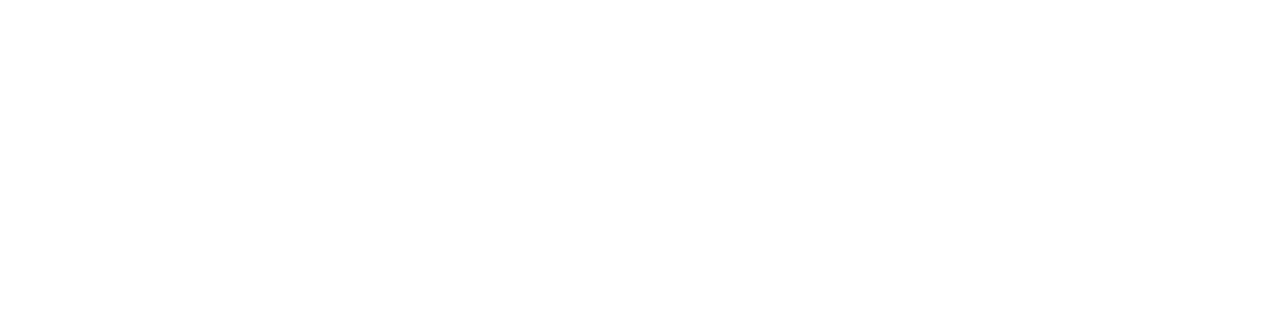
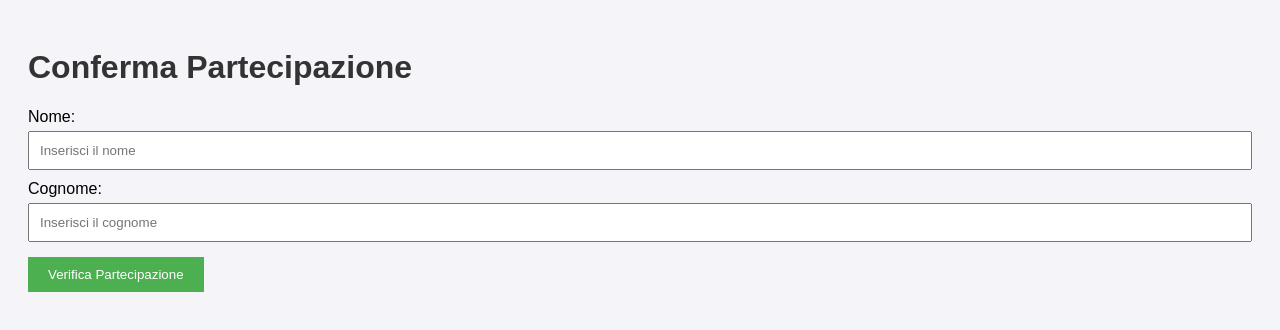
Before and after one commit to peppecil/conferma-nozze, a plain HTML site: page index.html in a window 1280 px wide. Drawn offline with Linux system fonts and the light colour scheme.

Commit message:
Update index.html

```diff
--- a/index.html
+++ b/index.html
@@ -1,9 +1,74 @@
+<!DOCTYPE html>
+<html lang="it">
+<head>
+  <meta charset="UTF-8" />
+  <meta name="viewport" content="width=device-width, initial-scale=1.0"/>
+  <title>Conferma Partecipazione Nozze</title>
+  <style>
+    body {
+      font-family: Arial, sans-serif;
+      background-color: #f4f4f9;
+      padding: 20px;
+    }
+    h1, h2 {
+      color: #333;
+    }
+    label {
+      margin-top: 10px;
+      display: block;
+    }
+    input, select {
+      padding: 10px;
+      margin-top: 5px;
+      width: 100%;
+      box-sizing: border-box;
+    }
+    button {
+      padding: 10px 20px;
+      margin-top: 15px;
+      background-color: #4CAF50;
+      color: white;
+      border: none;
+      cursor: pointer;
+    }
+    button:hover {
+      background-color: #45a049;
+    }
+    .error {
+      color: red;
+      margin-top: 10px;
+    }
+  </style>
+</head>
+<body>
+
+  <h1>Conferma Partecipazione</h1>
+
+  <label for="nome">Nome:</label>
+  <input type="text" id="nome" placeholder="Inserisci il nome">
+
+  <label for="cognome">Cognome:</label>
+  <input type="text" id="cognome" placeholder="Inserisci il cognome">
+
+  <button onclick="verifica()">Verifica Partecipazione</button>
+
+  <div id="gruppoSezione" style="display:none;">
+    <h2>Gruppo Invitati</h2>
+    <ul id="listaGruppo"></ul>
+
+    <h3>Conferma partecipazione</h3>
+    <div id="partecipazioneGruppo"></div>
+
+    <button onclick="invia()">Invia Conferma</button>
+  </div>
+
+  <div id="errore" class="error" style="display:none;">Partecipante non trovato!</div>
+
   <script>
-  const scriptURL = 'https://script.google.com/macros/s/AKfycbyU-Ml09HrUHH7VYnEjyvAXt-kTvwa8_SXGkTgSN0i3WfPwvuTHDyxjyLSTlrP0Trb_/exec';
-
+    const scriptURL = 'https://script.google.com/macros/s/AKfycbxkdr76sMv5IZvGADUvjfBLTofCxaPTnHXuSBMrix6mxFNysIMw41Ewf_fG9lApmjCp/exec';
     let gruppoCorrente = [];
 
-  // Funzione di verifica
+    // Funzione per verificare la partecipazione
     function verifica() {
       const nome = document.getElementById('nome').value.trim();
       const cognome = document.getElementById('cognome').value.trim();
@@ -13,7 +78,6 @@
         return;
       }
 
-    // Chiamata fetch per ottenere i dati dal server
       fetch(`${scriptURL}?nome=${encodeURIComponent(nome)}&cognome=${encodeURIComponent(cognome)}`)
         .then(r => r.json())
         .then(data => {
@@ -22,12 +86,30 @@
             document.getElementById("errore").style.display = "none";
             document.getElementById("gruppoSezione").style.display = "block";
 
+            // Mostra lista partecipanti
             const ul = document.getElementById("listaGruppo");
             ul.innerHTML = "";
             gruppoCorrente.forEach(p => {
               const li = document.createElement("li");
               li.textContent = `${p.nome} ${p.cognome}`;
               ul.appendChild(li);
+            });
+
+            // Crea un form per confermare partecipazione e inserire preferenze
+            const partecipazioneDiv = document.getElementById("partecipazioneGruppo");
+            partecipazioneDiv.innerHTML = "";
+            gruppoCorrente.forEach(p => {
+              const div = document.createElement("div");
+              div.innerHTML = `
+                <label for="partecipa_${p.nome}_${p.cognome}">${p.nome} ${p.cognome} parteciperà?</label>
+                <select id="partecipa_${p.nome}_${p.cognome}">
+                  <option value="si">Sì</option>
+                  <option value="no">No</option>
+                </select>
+                <label for="preferenze_${p.nome}_${p.cognome}">Preferenze alimentari / intolleranze:</label>
+                <input type="text" id="preferenze_${p.nome}_${p.cognome}" placeholder="Scrivi le preferenze..." />
+              `;
+              partecipazioneDiv.appendChild(div);
             });
           } else {
             document.getElementById("errore").style.display = "block";
@@ -40,19 +122,17 @@
         });
     }
 
-  // Funzione di invio conferma
+    // Funzione per inviare la conferma
     function invia() {
-    const partecipazione = document.getElementById("partecipa").value;
-    const preferenze = document.getElementById("preferenze").value.trim();
-
-    const conferme = gruppoCorrente.map(p => ({
+      const conferme = gruppoCorrente.map(p => {
+        return {
           nome: p.nome,
           cognome: p.cognome,
-      partecipa: partecipazione === "si",
-      preferenze: preferenze
-    }));
+          partecipa: document.getElementById(`partecipa_${p.nome}_${p.cognome}`).value === "si",
+          preferenze: document.getElementById(`preferenze_${p.nome}_${p.cognome}`).value.trim()
+        };
+      });
 
-    // Chiamata per inviare i dati al server
       fetch(scriptURL, {
         method: "POST",
         headers: {
@@ -70,3 +150,6 @@
         });
     }
   </script>
+
+</body>
+</html>
```
Lines whose indentation alone changed are shown as unchanged.
